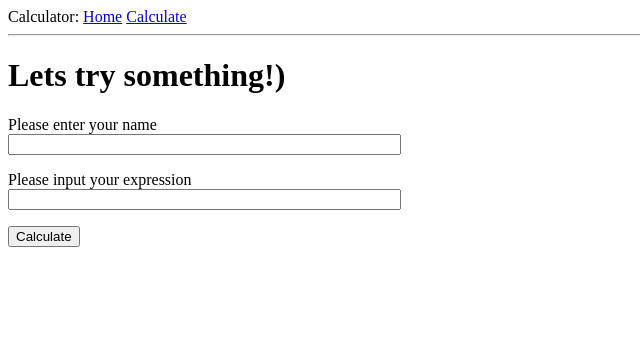
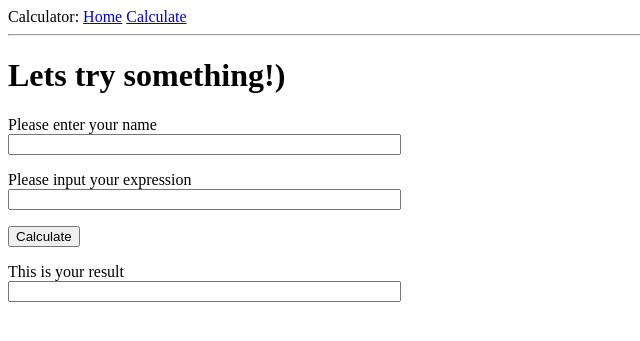
Before and after one commit to RomanMytsko/calculator, a Flask app: page /calculate in a window 1280 px wide. Shown: the top 341 px of the page, without its empty margins (0-640 px from the left). Run offline with Flask 2, Linux system fonts and the light colour scheme.

Commit message:
Added new field for result

```diff
--- a/app/forms.py
+++ b/app/forms.py
@@ -6,4 +6,5 @@ from wtforms.validators import DataRequired
 class DataForm(FlaskForm):
     expression = StringField('Please input your expression', validators=[DataRequired()])
     user_name = StringField('Please enter your name', validators=[DataRequired()])
+    result = StringField('This is your result', validators=[DataRequired()])
     submit = SubmitField('Calculate')
--- a/app/templates/calculate.html
+++ b/app/templates/calculate.html
@@ -18,6 +18,11 @@
             {% endfor %}
         </p>
         <p>{{ form.submit() }}</p>
+        <p>
+            {{ form.result.label }}<br>
+            {{ form.expression(size=46) }}
+
+        </p>
     </form>
 
 {% endblock %}
```
